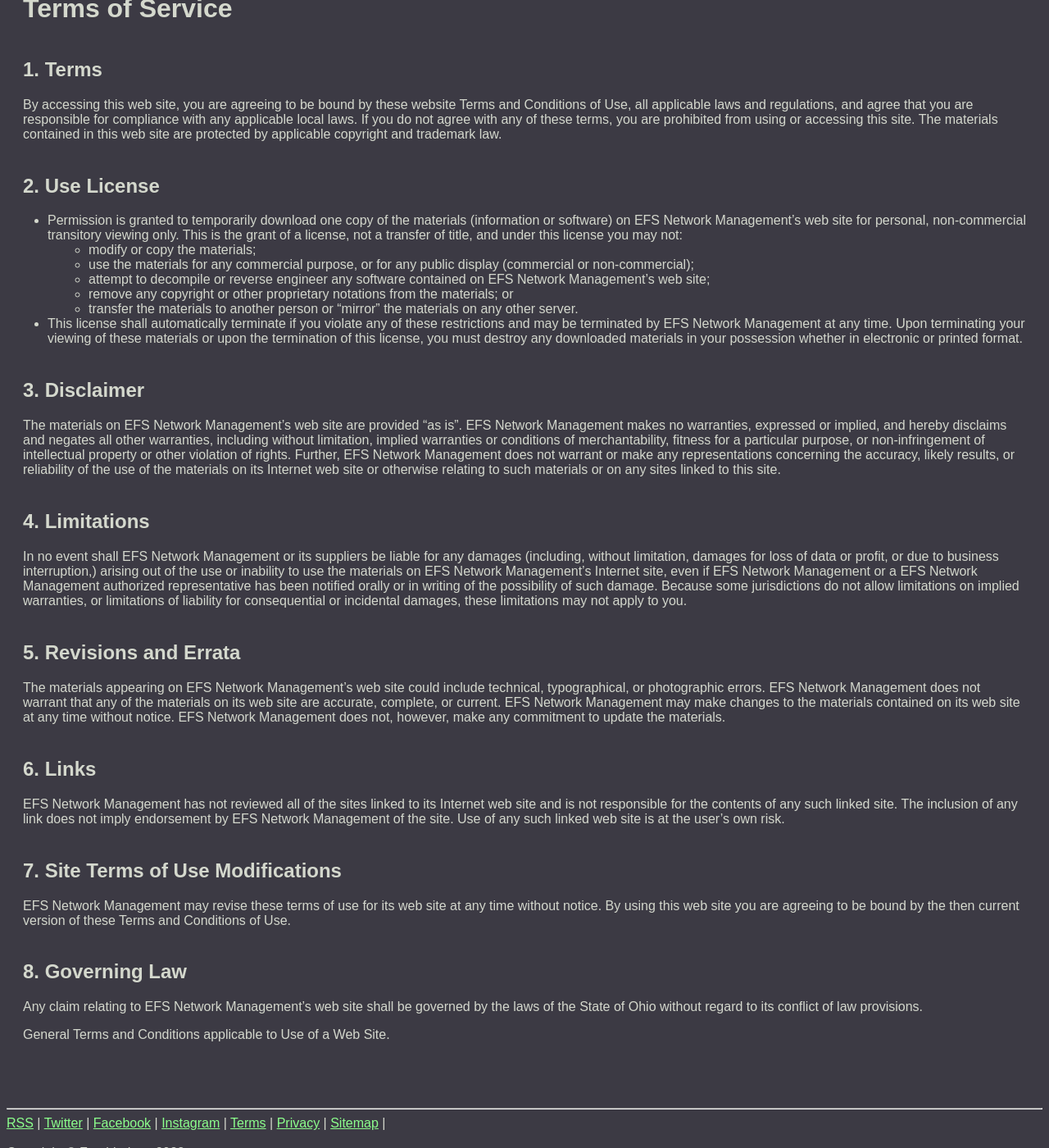
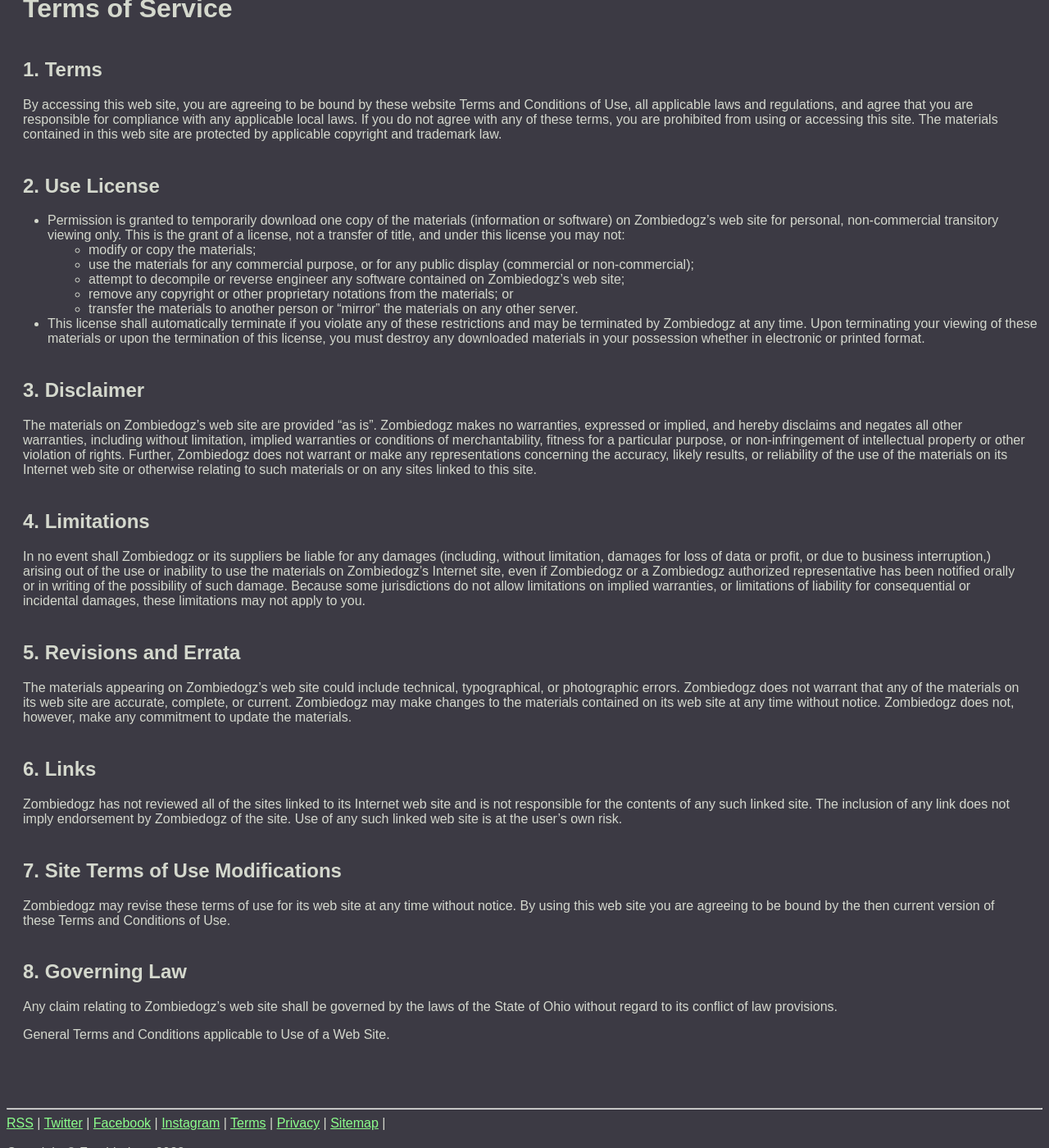
Before and after one commit to zombiedogz/zombiedogz.github.io, a Jekyll site: the page built from content/z_terms.md, in a window 1280 px wide and 1400 px high, scrolled down 256 px. Shown: the whole window at 82% size. Built offline with Jekyll 4.4.1, drawn with Linux system fonts in a browser that asks for light colours.

Commit message:
fixed name

```diff
--- a/content/z_terms.md
+++ b/content/z_terms.md
@@ -11,37 +11,37 @@
 
 ## 2. Use License
 
-- Permission is granted to temporarily download one copy of the materials (information or software) on EFS Network Management’s web site for personal, non-commercial transitory viewing only. This is the grant of a license, not a transfer of title, and under this license you may not:
+- Permission is granted to temporarily download one copy of the materials (information or software) on Zombiedogz’s web site for personal, non-commercial transitory viewing only. This is the grant of a license, not a transfer of title, and under this license you may not:
     - modify or copy the materials;
     - use the materials for any commercial purpose, or for any public display (commercial or non-commercial);
-    - attempt to decompile or reverse engineer any software contained on EFS Network Management’s web site;
+    - attempt to decompile or reverse engineer any software contained on Zombiedogz’s web site;
     - remove any copyright or other proprietary notations from the materials; or
     - transfer the materials to another person or “mirror” the materials on any other server.
-- This license shall automatically terminate if you violate any of these restrictions and may be terminated by EFS Network Management at any time. Upon terminating your viewing of these materials or upon the termination of this license, you must destroy any downloaded materials in your possession whether in electronic or printed format.
+- This license shall automatically terminate if you violate any of these restrictions and may be terminated by Zombiedogz at any time. Upon terminating your viewing of these materials or upon the termination of this license, you must destroy any downloaded materials in your possession whether in electronic or printed format.
 
 ## 3. Disclaimer
 
 
-The materials on EFS Network Management’s web site are provided “as is”. EFS Network Management makes no warranties, expressed or implied, and hereby disclaims and negates all other warranties, including without limitation, implied warranties or conditions of merchantability, fitness for a particular purpose, or non-infringement of intellectual property or other violation of rights. Further, EFS Network Management does not warrant or make any representations concerning the accuracy, likely results, or reliability of the use of the materials on its Internet web site or otherwise relating to such materials or on any sites linked to this site.
+The materials on Zombiedogz’s web site are provided “as is”. Zombiedogz makes no warranties, expressed or implied, and hereby disclaims and negates all other warranties, including without limitation, implied warranties or conditions of merchantability, fitness for a particular purpose, or non-infringement of intellectual property or other violation of rights. Further, Zombiedogz does not warrant or make any representations concerning the accuracy, likely results, or reliability of the use of the materials on its Internet web site or otherwise relating to such materials or on any sites linked to this site.
 
 ## 4. Limitations
 
-In no event shall EFS Network Management or its suppliers be liable for any damages (including, without limitation, damages for loss of data or profit, or due to business interruption,) arising out of the use or inability to use the materials on EFS Network Management’s Internet site, even if EFS Network Management or a EFS Network Management authorized representative has been notified orally or in writing of the possibility of such damage. Because some jurisdictions do not allow limitations on implied warranties, or limitations of liability for consequential or incidental damages, these limitations may not apply to you.
+In no event shall Zombiedogz or its suppliers be liable for any damages (including, without limitation, damages for loss of data or profit, or due to business interruption,) arising out of the use or inability to use the materials on Zombiedogz’s Internet site, even if Zombiedogz or a Zombiedogz authorized representative has been notified orally or in writing of the possibility of such damage. Because some jurisdictions do not allow limitations on implied warranties, or limitations of liability for consequential or incidental damages, these limitations may not apply to you.
 
 ## 5. Revisions and Errata
 
-The materials appearing on EFS Network Management’s web site could include technical, typographical, or photographic errors. EFS Network Management does not warrant that any of the materials on its web site are accurate, complete, or current. EFS Network Management may make changes to the materials contained on its web site at any time without notice. EFS Network Management does not, however, make any commitment to update the materials.
+The materials appearing on Zombiedogz’s web site could include technical, typographical, or photographic errors. Zombiedogz does not warrant that any of the materials on its web site are accurate, complete, or current. Zombiedogz may make changes to the materials contained on its web site at any time without notice. Zombiedogz does not, however, make any commitment to update the materials.
 
 ## 6. Links
 
-EFS Network Management has not reviewed all of the sites linked to its Internet web site and is not responsible for the contents of any such linked site. The inclusion of any link does not imply endorsement by EFS Network Management of the site. Use of any such linked web site is at the user’s own risk.
+Zombiedogz has not reviewed all of the sites linked to its Internet web site and is not responsible for the contents of any such linked site. The inclusion of any link does not imply endorsement by Zombiedogz of the site. Use of any such linked web site is at the user’s own risk.
 
 ## 7. Site Terms of Use Modifications
 
-EFS Network Management may revise these terms of use for its web site at any time without notice. By using this web site you are agreeing to be bound by the then current version of these Terms and Conditions of Use.
+Zombiedogz may revise these terms of use for its web site at any time without notice. By using this web site you are agreeing to be bound by the then current version of these Terms and Conditions of Use.
 
 ## 8. Governing Law
 
-Any claim relating to EFS Network Management’s web site shall be governed by the laws of the State of Ohio without regard to its conflict of law provisions.
+Any claim relating to Zombiedogz’s web site shall be governed by the laws of the State of Ohio without regard to its conflict of law provisions.
 
 General Terms and Conditions applicable to Use of a Web Site.
```
